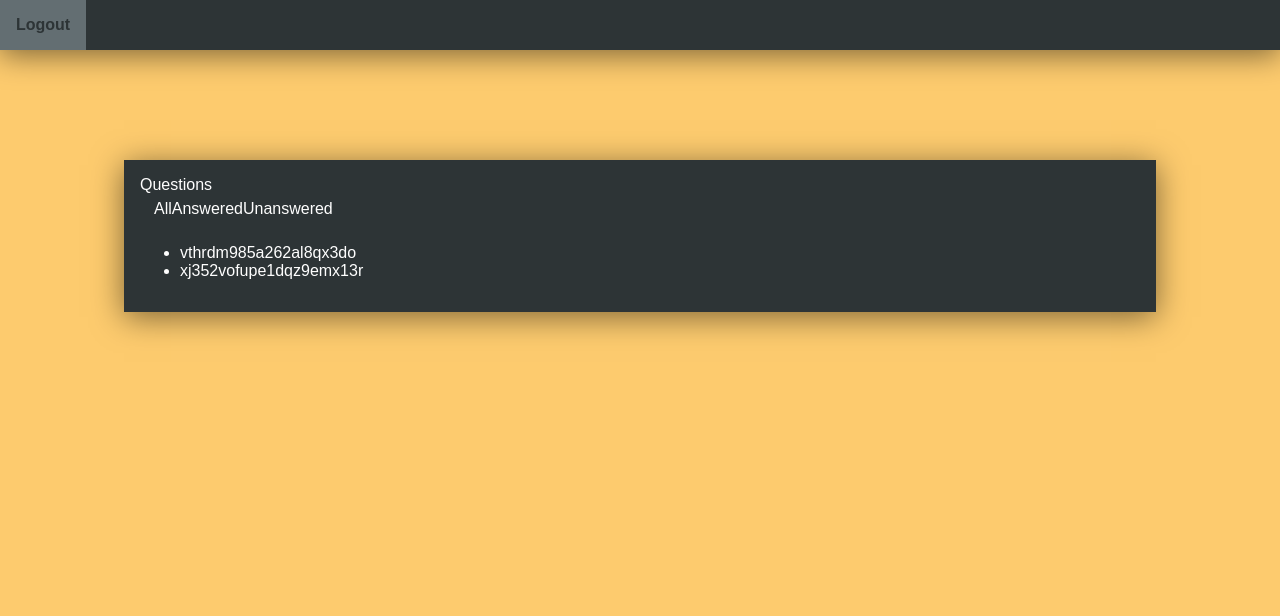
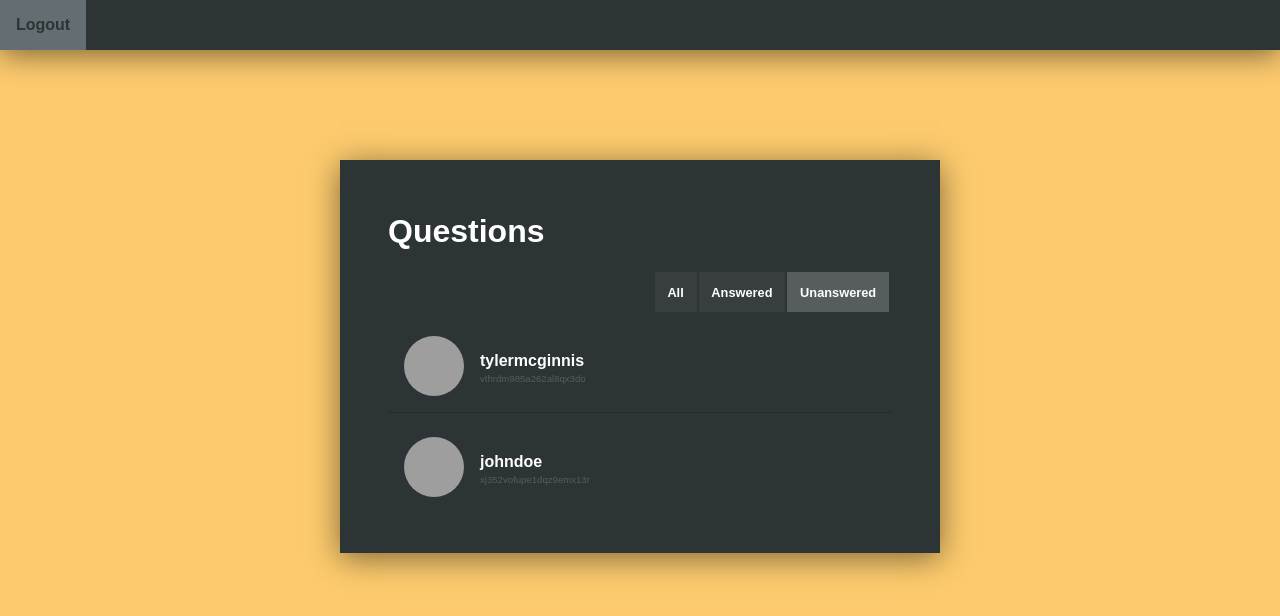
Before and after one commit to linkstrifer/react-nanodegree-would-you-rather, a React (Create React App) app: page / in a window 1280 px wide. Both pictures are taken after a click on the button "Login". Shown: the top 616 px of the page. Built offline with nearby package versions, Linux system fonts and the light colour scheme; grey boxes are pictures that could not be loaded.

Commit message:
improve questions screen

```diff
--- a/src/App.css
+++ b/src/App.css
@@ -9,10 +9,11 @@ body {
 .container {
   background-color: #2d3436;
   box-shadow: 0 5px 30px 0 rgba(0, 0, 0, .5);
+  box-sizing: border-box;
   color: #fefefe;
   margin: auto;
-  max-width: 1000px;
-  padding: 1em;
+  max-width: 600px;
+  padding: 2em 3em;
 }
 
 button, select {
--- a/src/components/Questions/Questions.component.js
+++ b/src/components/Questions/Questions.component.js
@@ -46,14 +46,16 @@ class QuestionsComponent extends Component {
   render() {
     const { handleFilter, filterQuestions } = this;
     const { filter } = this.state;
-    const { questions } = this.props;
+    const { questions, users } = this.props;
 
     return (
       <div className="container questions">
-        Questions
+        <h1>
+          Questions
+        </h1>
 
         <fieldset className="questions-inputs">
-          <label className="questions-label">
+          <label className={`questions-label ${filter === ALL ? 'is-selected' : ''}`}>
             <input
               checked={filter === ALL}
               className="questions-input"
@@ -63,7 +65,7 @@ class QuestionsComponent extends Component {
             />
             All
           </label>
-          <label className="questions-label">
+          <label className={`questions-label ${filter === ANSWERED ? 'is-selected' : ''}`}>
             <input
               checked={filter === ANSWERED}
               className="questions-input"
@@ -73,7 +75,7 @@ class QuestionsComponent extends Component {
             />
             Answered
           </label>
-          <label className="questions-label">
+          <label className={`questions-label ${filter === UNANSWERED ? 'is-selected' : ''}`}>
             <input
               checked={filter === UNANSWERED}
               className="questions-input"
@@ -95,8 +97,23 @@ class QuestionsComponent extends Component {
         <ul className="questions-list">
           {
             filterQuestions().map(question => (
-              <li key={question.id}>
-                {question.id}
+              <li
+                className="questions-question"
+                key={question.id}
+              >
+                <div className="questions-question-container">
+                  <figure className="questions-question-avatar">
+                    <img src={users.find(user => user.id === question.author).avatarURL || ''} />
+                  </figure>
+                  <div className="questions-question-info">
+                    <span className="questions-question-user">
+                      {question.author}
+                    </span>
+                    <span className="questions-question-id">
+                      {question.id}
+                    </span>
+                  </div>
+                </div>
               </li>
             ))
           }
@@ -110,5 +127,6 @@ export default connect(state => (
   {
     currentUser: state.currentUser,
     questions: state.questions,
+    users: state.users,
   }
 ))(QuestionsComponent);
--- a/src/components/Questions/Questions.styles.css
+++ b/src/components/Questions/Questions.styles.css
@@ -2,16 +2,77 @@
 
 .questions-inputs {
   border: 0;
+  padding: 0;
+  text-align: right;
 }
 
 .questions-label {
+  background-color: rgba(255, 255, 255, .05);
+  cursor: pointer;
   display: inline-block;
+  font-size: .8em;
+  font-weight: bold;
+  margin: 0 1px;
+  padding: 1em;
 }
 
-.questions-label.checked {
-  border: 1px solid red;
+.questions-label.is-selected {
+  background-color: rgba(255, 255, 255, .2);
+}
+
+.questions-label:hover {
+  background-color: rgba(255, 255, 255, .5);
 }
 
 .questions-label input {
   display: none;
 }
+
+.questions-list {
+  margin: 0;
+  padding: 0;
+}
+
+.questions-question {
+  border-bottom: 1px solid rgba(0, 0, 0, .2);
+  display: block;
+  padding: 1em;
+  margin: .5em 0;
+}
+
+.questions-question:last-child {
+  border-bottom: 0;
+}
+
+.questions-question-container {
+  align-items: center;
+  display: flex;
+}
+
+.questions-question-avatar {
+  border-radius: 50%;
+  height: 60px;
+  margin: 0;
+  overflow: hidden;
+  width: 60px;
+}
+
+.questions-question-avatar img {
+  width: 100%;
+}
+
+.questions-question-info {
+  display: flex;
+  flex-direction: column;
+  margin-left: 1em;
+}
+
+.questions-question-user {
+  font-weight: bold;
+  padding: .2em 0;
+}
+
+.questions-question-id {
+  font-size: .6em;
+  color: rgba(255, 255, 255, .2);
+}
```
